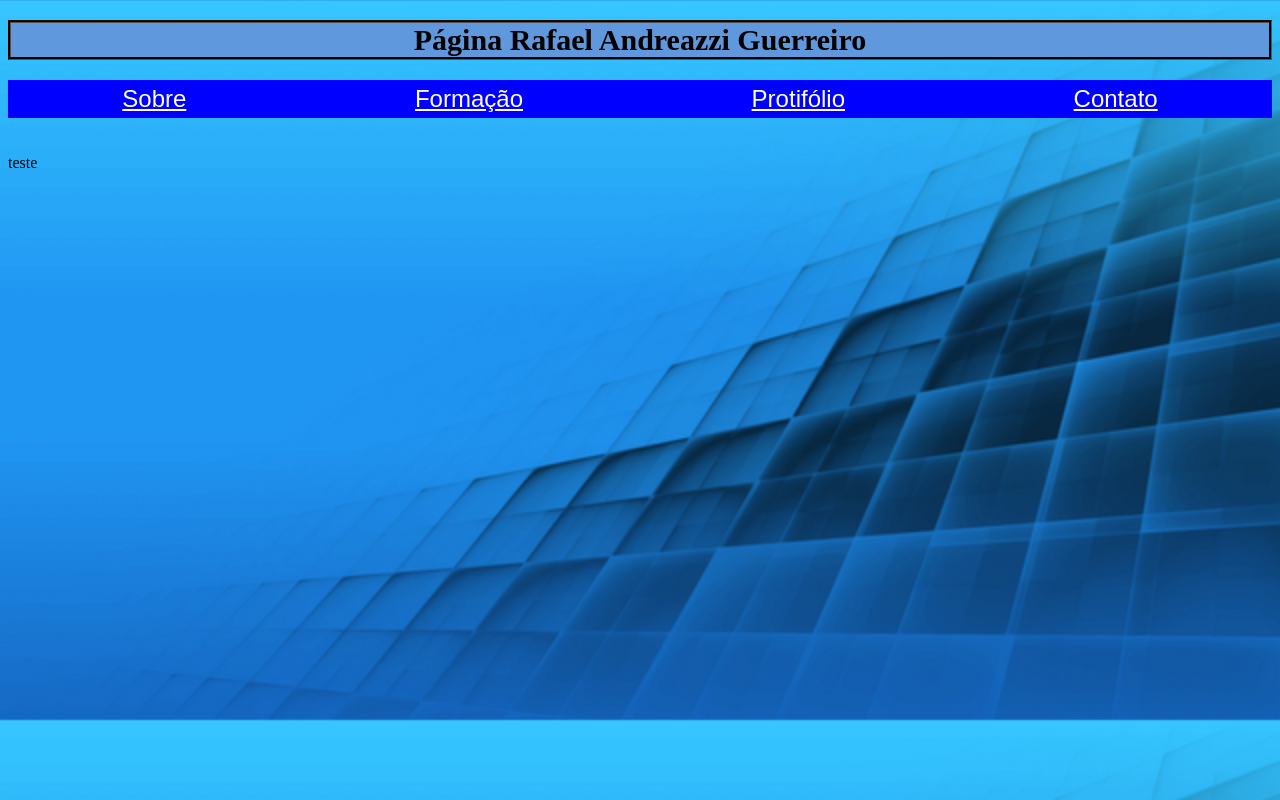
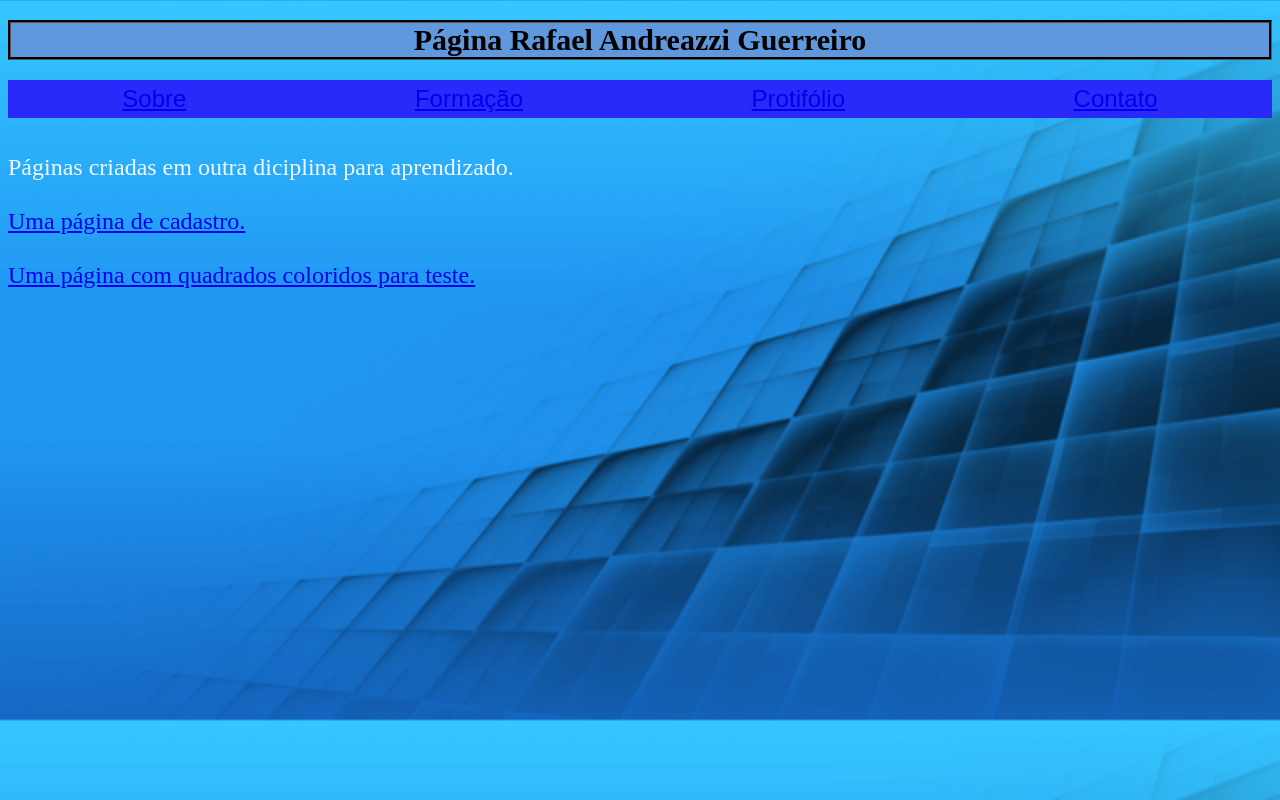
Before and after one commit to rafaelguerreiro77/trabalho-errado, a plain HTML site: page portifolio.html in a window 1280 px wide. Drawn offline with Linux system fonts and the light colour scheme.

Commit message:
Add files via upload

```diff
--- a/estilo.css
+++ b/estilo.css
@@ -7,7 +7,7 @@
 
    .item {
    margin: 5px;
-   background: blue;
+   background: rgb(41, 41, 250);
    text-align: center;
    font-size: 1.5em;
    text-decoration: none;
@@ -23,7 +23,7 @@
    .container {
    max-width: 1300px;
    margin: 0 auto;
-   background-color: blue;
+   background-color: rgb(41, 41, 250);
    text-decoration: none;
    }
 
@@ -32,7 +32,6 @@ body {
    background-size: cover;
   }
 
-a:link{color:white}
 
 h1 {
     text-align: center;
--- a/portifolio.html
+++ b/portifolio.html
@@ -17,6 +17,12 @@
 
 </section>
 <br><br>
-<a>teste</a>
+<div>
+<a>Páginas criadas em outra diciplina para aprendizado.</a>
+<br><br>
+<a href="Aula Pratica Html/Cadastro.html">Uma página de cadastro.</a>
+<br><br>
+<a href="Paginas quadrado/Pagina Quadado.html">Uma página com quadrados coloridos para teste.</a>
+</div>
 </body>
 </html>
```
